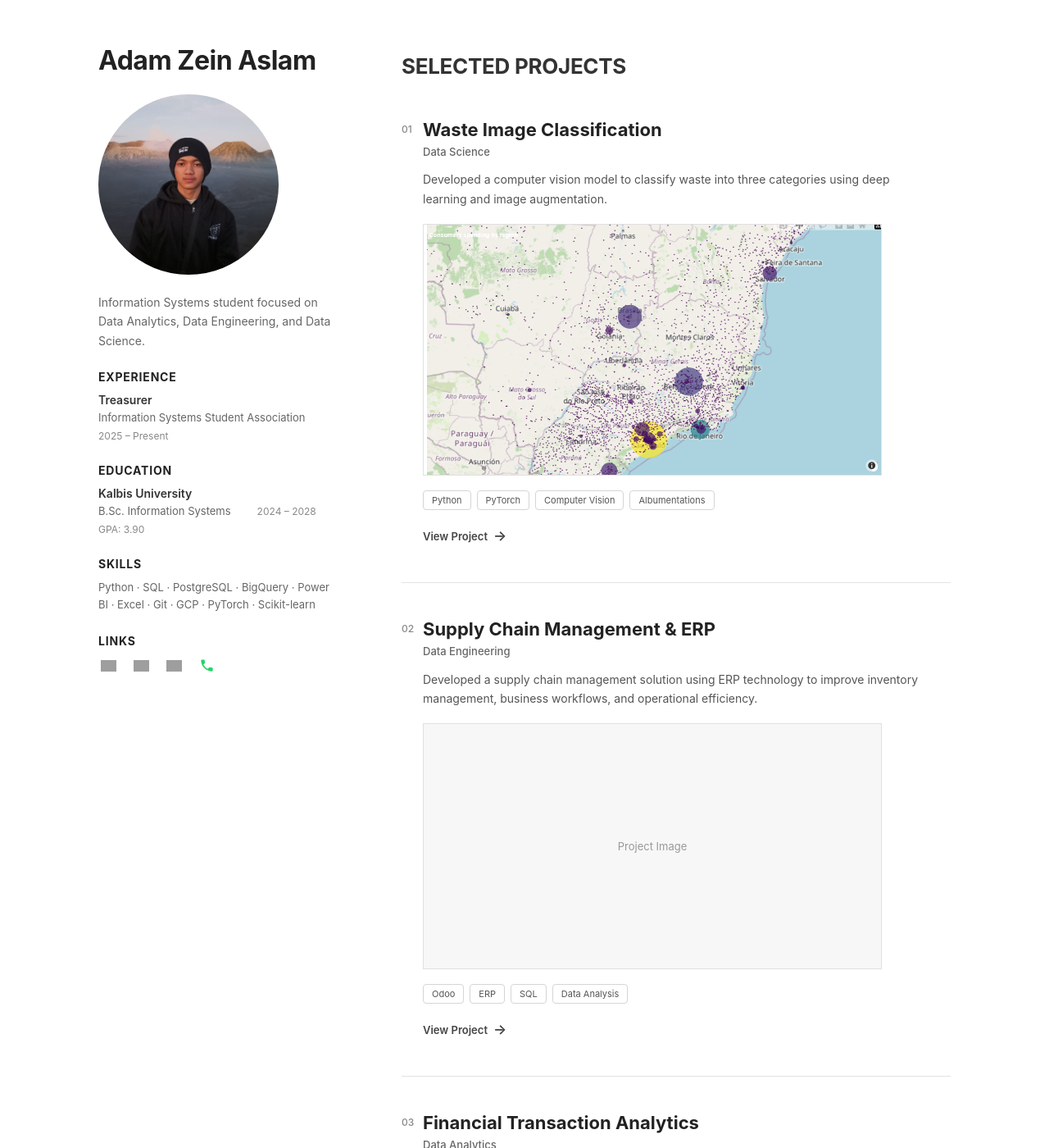
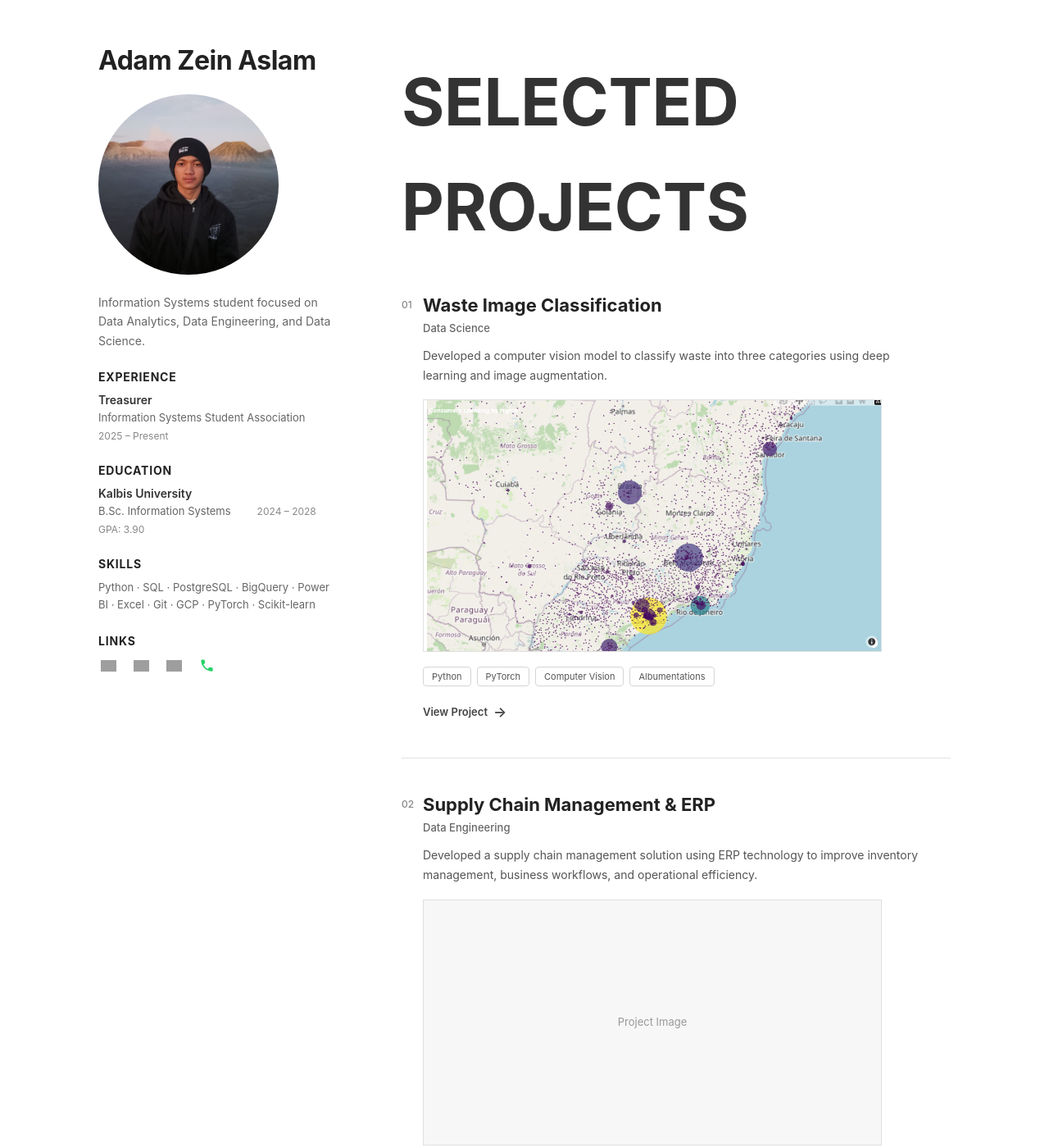
Before and after one commit to AdamZeinAslam/AdamZeinAslam.github.io, a Jekyll site: the page built from index.md, in a window 1280 px wide and 1400 px high. Shown: the whole window at 82% size. Built offline with Jekyll 4.4.1, drawn with Linux system fonts in a browser that asks for light colours; grey boxes are pictures that could not be loaded.

Commit message:
Increase font size of section labels to 80px

```diff
--- a/assets/css/style.css
+++ b/assets/css/style.css
@@ -373,7 +373,7 @@ body {
 .section-label {
   margin: 0;
 
-  font-size: 26px;
+  font-size: 80px;
   font-weight: 700;
 
   letter-spacing: -0.3px;
```
